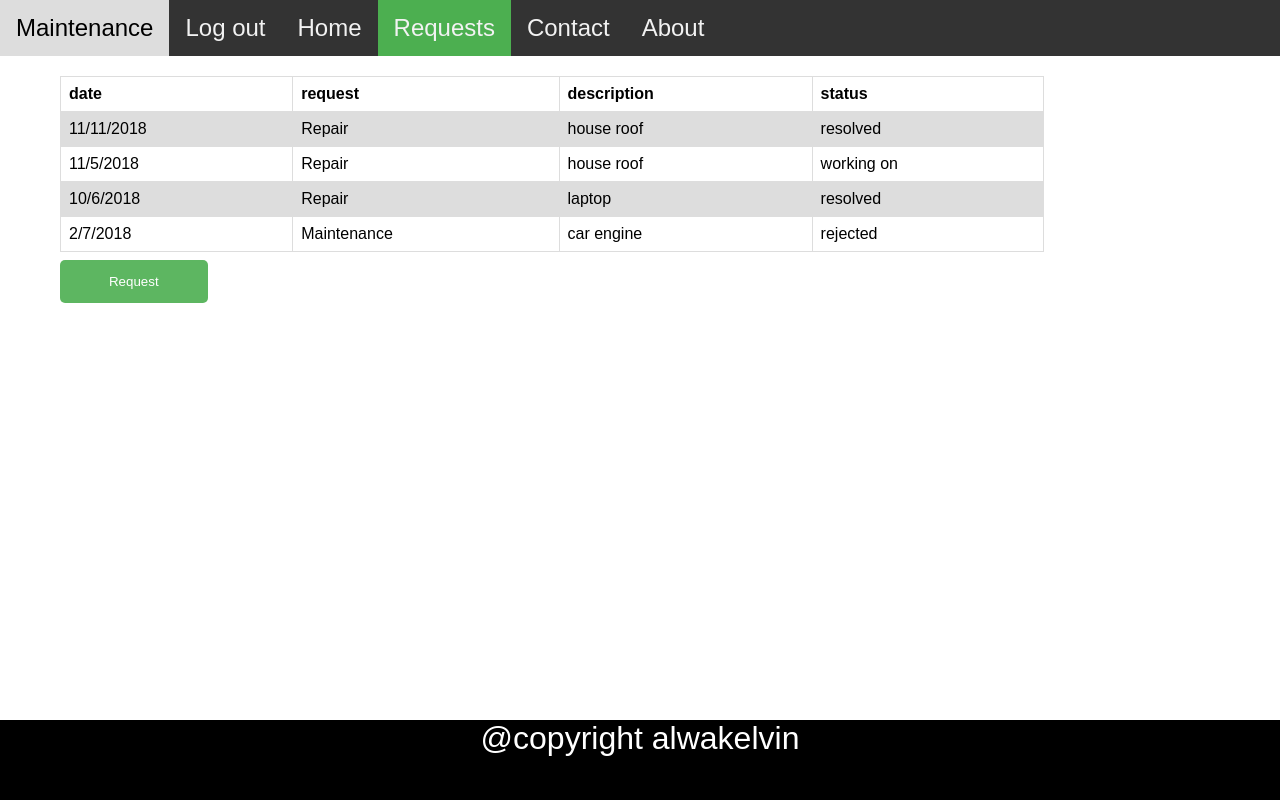
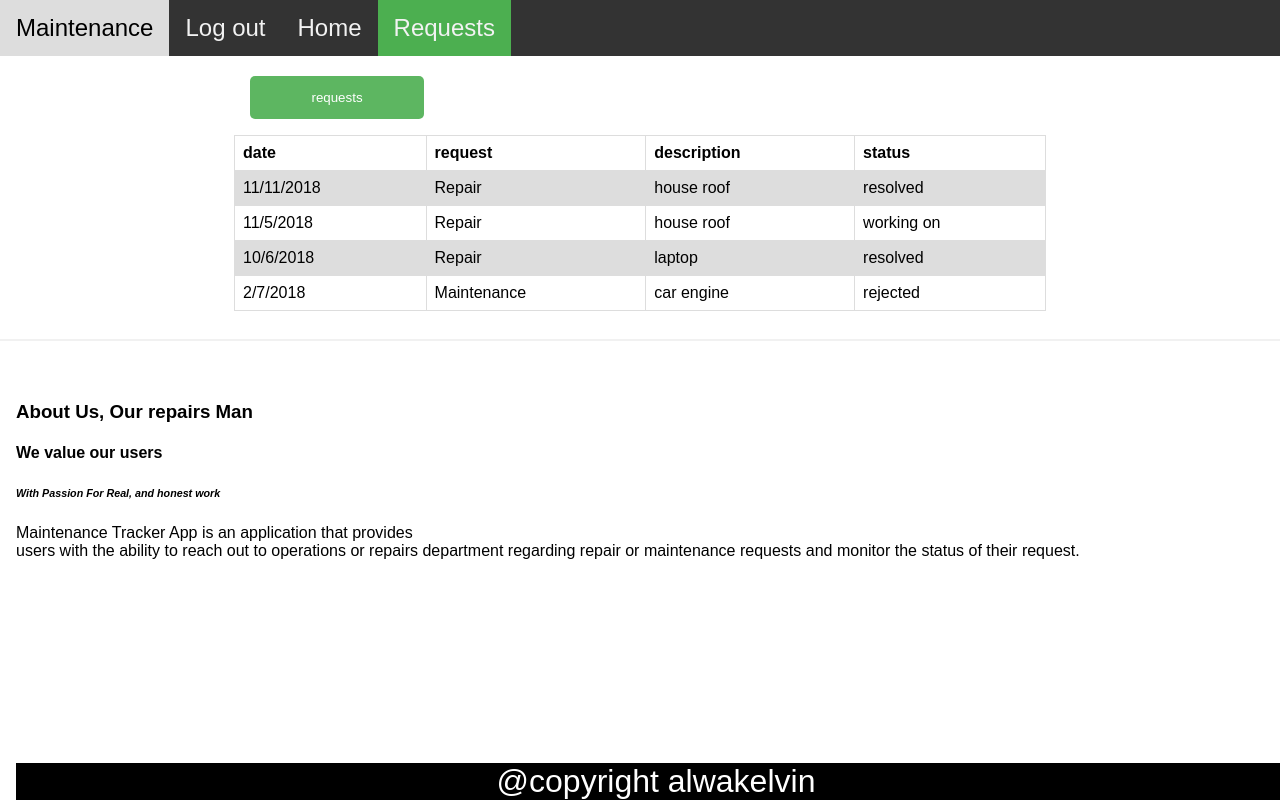
Before and after one commit to alovega/Maintenance-tracker, a plain HTML site: page UI/user-req.html in a window 1280 px wide. Drawn offline with Linux system fonts and the light colour scheme.

Commit message:
[feature #157769326] working on footer and tables and navbar links

```diff
--- a/UI/static/js/nav.js
+++ b/UI/static/js/nav.js
@@ -6,3 +6,7 @@ function myFunction() {
         x.className = "topnav";
     }
 }
+
+function myFunctionMessage(){
+  alert("submitted to database!");
+}
--- a/UI/static/style.css
+++ b/UI/static/style.css
@@ -100,7 +100,7 @@ button{
   background-color: #4CAF50;
   color: white;
   padding: 14px 20px;
-  margin: 8px 0;
+  margin: auto;
   border: none;
   cursor:pointer;
   width: 50%;
@@ -187,7 +187,7 @@ button:hover{
 table{
   font-family: arial, sans-serif;
     border-collapse: collapse;
-    width: 100%;
+    width: 70%;
     margin: 0 auto;
     overflow: auto;
     max-height: 50%;
@@ -208,8 +208,6 @@ tr:nth-child(even) {
    background-color: #fff;
    padding: 20px;
    overflow: auto;
-   width: 80%;
-   height: 70%;
 }
 /*changes styles for cancel in small screen  */
 @media screen and (max-width: 300px) {
@@ -264,9 +262,9 @@ tr:nth-child(even) {
   }
   .footer{
     background-color: black;
+    position: fixed;
     margin:0;
     text-align: center;
-    height: 10%;
     color: white;
     font-size: 200%;
     bottom: 0;
--- a/UI/user-req.html
+++ b/UI/user-req.html
@@ -7,18 +7,19 @@
   </head>
   <body style="margin-bottom:0;">
     <div class="topnav" id="myTopnav">
-  <a href="#Maintenance" class="app">Maintenance</a>
+  <a href="index.html" class="app">Maintenance</a>
   <a href="#logout">Log out</a>
   <a href="login.html">Home</a>
   <a href="user.html" class="highlight">Requests</a>
-  <a href="#contact">Contact</a>
-  <a href="#about">About</a>
   <a href="javascript:void(0);" class="icon"
     onclick="myFunction()">
     <i class="fa fa-bars"></i>
   </a>
 </div>
+
     <div class="table">
+    <button type="button" name="request" style="width:15%; margin-left:190px;">requests</button>
+    <p></P>
     <table>
       <tr>
       <th>date</th>
@@ -51,9 +52,21 @@
         <td>rejected</td>
       </tr>
     </table>
-    <button type="button" name="request" style="width:15%">Request</button>
   </div>
-  <div class="footer" style="position:absolute; bottom:0;width:100%;">
+  <hr id="about">
+
+    <!-- About Section -->
+    <div class="container">
+      <h3>About Us, Our repairs Man</h3>
+      <div class="w3-padding-32">
+        <h4><b>We value our users</b></h4>
+        <h6><i>With Passion For Real, and honest work</i></h6>
+        <p>Maintenance Tracker App is an application that provides <br>
+          users with the ability to
+          reach out to operations or repairs department regarding repair or
+          maintenance requests and monitor the status of their request.</p>
+      </div>
+  <div class="footer">
     <footer>@copyright alwakelvin<br>
     </footer>
     </div>
```
Also changed, not shown: UI/admin.html (+21 -5 lines), UI/index.html (+14 -3 lines), UI/login.html (+1 -3 lines), UI/register.html (+13 -1 lines), UI/resolve.html (+14 -1 lines), UI/user.html (+18 -4 lines).
